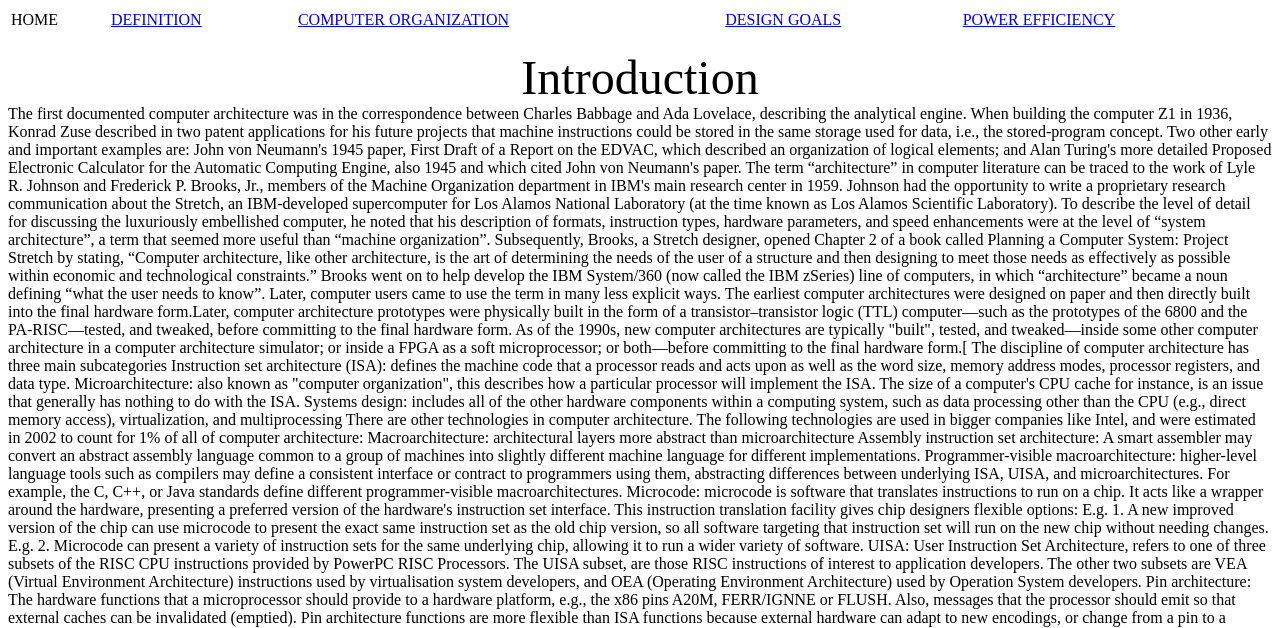
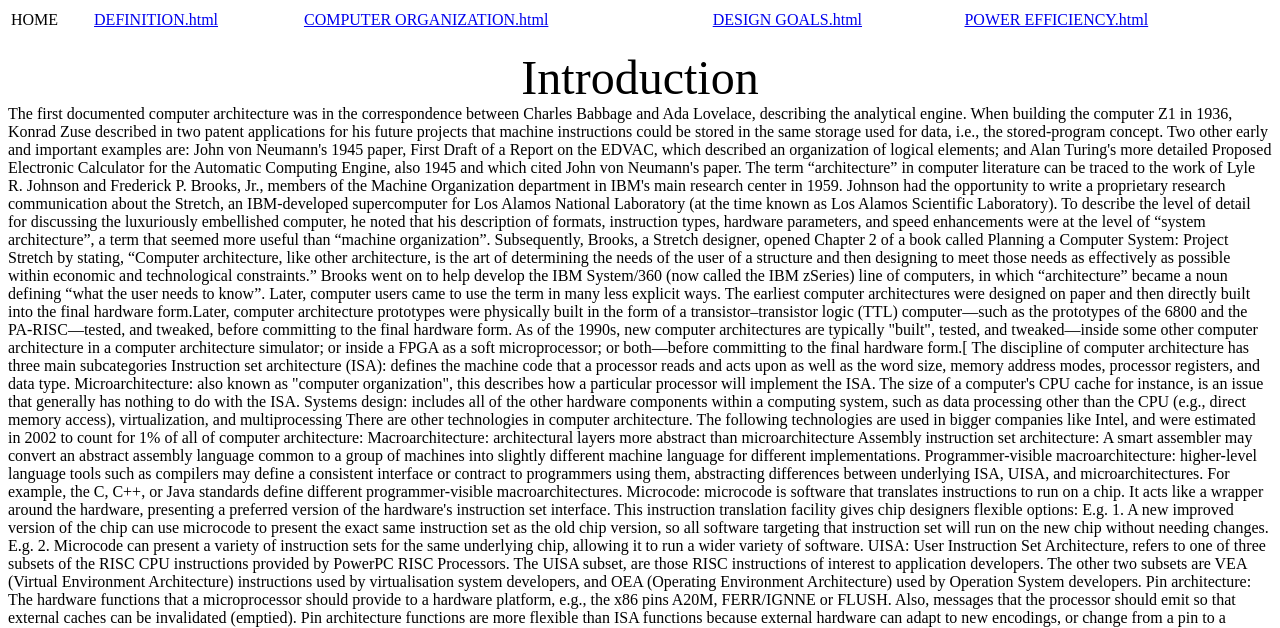
Before and after one commit to manarsaber/html-project, a plain HTML site: page index.html in a window 1280 px wide. Shown: the top 628 px of the page. Drawn offline with Linux system fonts and the light colour scheme.

Commit message:
Update index.html

```diff
--- a/index.html
+++ b/index.html
@@ -21,13 +21,13 @@
 
 <td>  HOME  </td>
 
-<td> <a href="DEFINITION.html"> DEFINITION </a> </td>
+<td> <a href="DEFINITION.html"> DEFINITION.html </a> </td>
 
-<td> <a href="COMPUTER ORGANIZATION.html"> COMPUTER ORGANIZATION </a> </td>
+<td> <a href="COMPUTER ORGANIZATION.html"> COMPUTER ORGANIZATION.html </a> </td>
 
-<td> <a href="DESIGN GOALS.html"> DESIGN GOALS </a> </td>
+<td> <a href="DESIGN GOALS.html"> DESIGN GOALS.html </a> </td>
 
-<td> <a href="POWER EFFICIENCY.html"> POWER EFFICIENCY </a> </td>
+<td> <a href="POWER EFFICIENCY.html"> POWER EFFICIENCY.html </a> </td>
 
  </tr>
 
```
